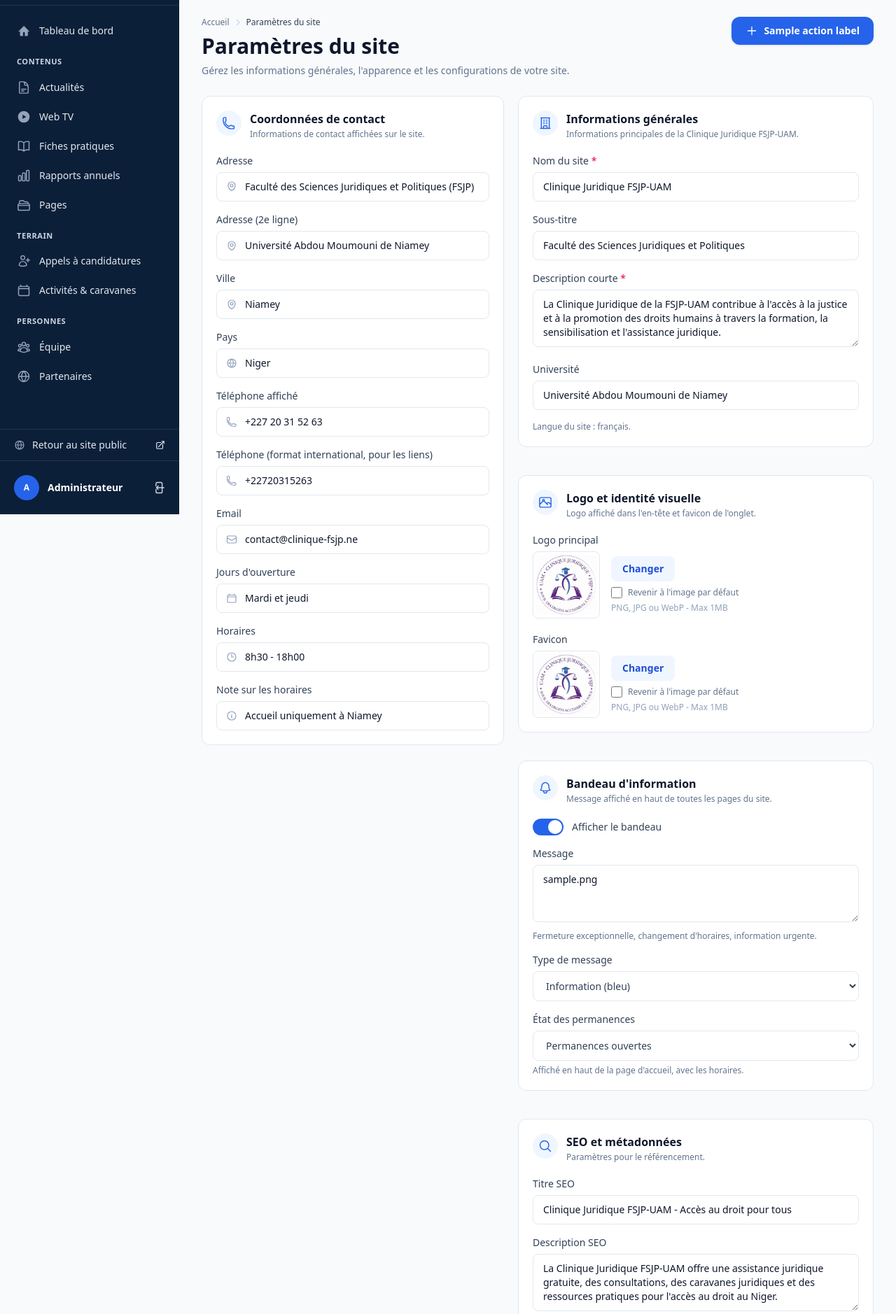
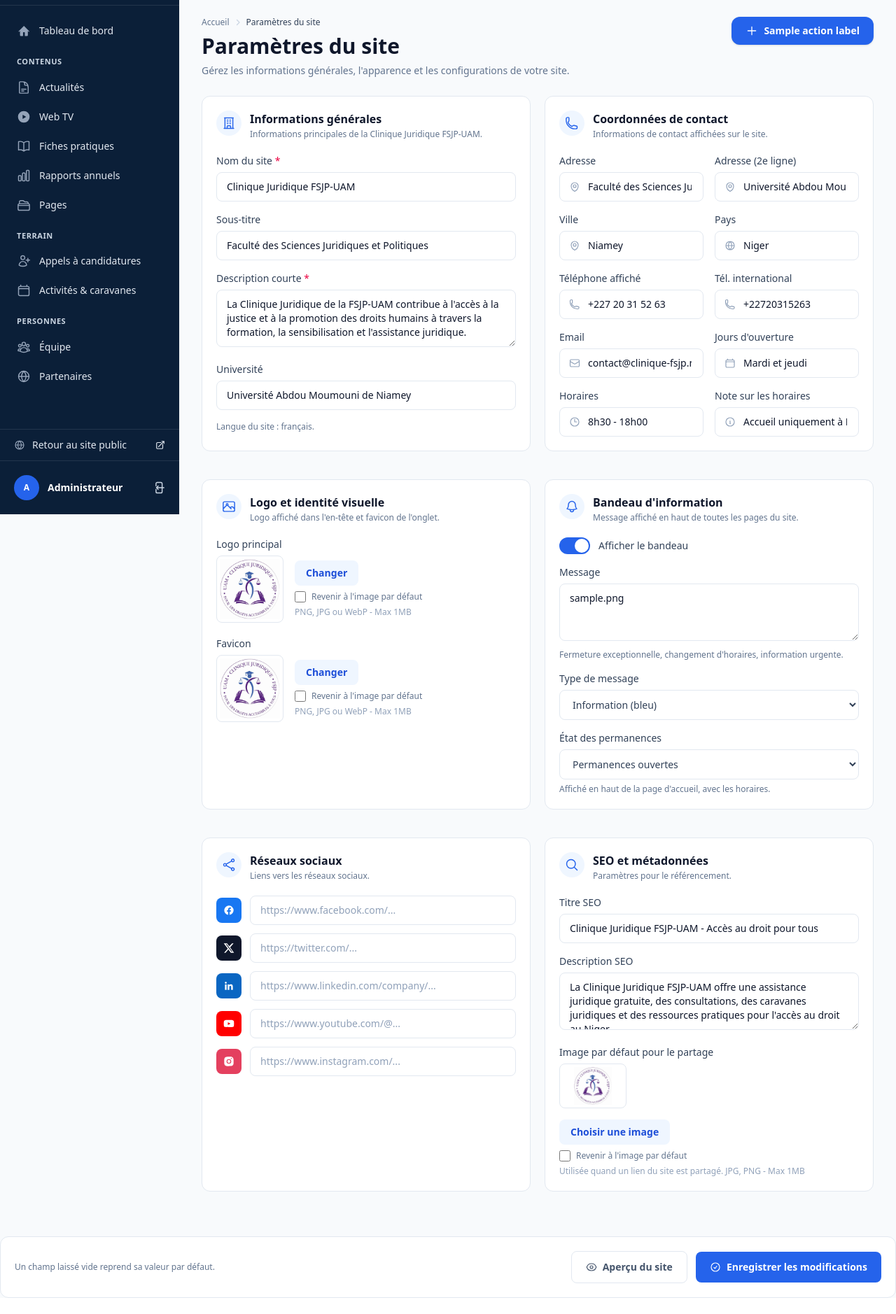
Before and after one commit to alihumdard/clinique, a Laravel app: template resources/views/admin/settings.blade.php in a window 1280 px wide. Shown: the part 65-1943 px from the top of the page at 70% size. After the commit the page ends 1920 px from the top, so only its background shows below. Run offline with Laravel 12, Linux system fonts and the light colour scheme; the template is opened without the code that fills it: most values are stand-ins (such as "Sample title", 1, 10 or a date in 2020); style sheets or scripts are compiled from the project's sources.

Commit message:
fix(settings): restore original 2-col grid, Contact fields in 2-col to reduce height
Grid: Général|Contact, Logo|Bandeau, Réseaux|SEO
Contact internal fields now in grid-cols-2 so card is shorter — eliminates gap.

Co-Authored-By: Claude Sonnet 4.6 <noreply@anthropic.com>

```diff
--- a/resources/views/admin/settings.blade.php
+++ b/resources/views/admin/settings.blade.php
@@ -28,76 +28,8 @@
 
         {{-- ============ SETTINGS CARDS ============ --}}
         {{-- ============ SETTINGS CARDS ============ --}}
-        <div class="mt-5 flex flex-col gap-5 lg:flex-row lg:items-start">
+        <div class="mt-5 grid grid-cols-1 gap-5 lg:grid-cols-2">
 
-            {{-- LEFT COL: Contact (tall card fills full height) --}}
-            <div class="lg:w-[45%]">
-            {{-- Contact details --}}
-            <section class="rounded-xl border border-slate-200 bg-white p-5 break-inside-avoid mb-5">
-                <div class="flex items-start gap-3">
-                    <x-icon-badge size="sm" class="shrink-0"><x-icon name="phone" class="h-5 w-5" /></x-icon-badge>
-                    <div class="min-w-0">
-                        <h2 class="text-base font-bold text-slate-900">Coordonnées de contact</h2>
-                        <p class="mt-0.5 text-xs text-slate-500">Informations de contact affichées sur le site.</p>
-                    </div>
-                </div>
-
-                <div class="mt-5 space-y-4">
-                    <div>
-                        <label for="contact-address" class="block text-sm font-medium text-slate-700">Adresse</label>
-                        <div class="relative mt-1.5">
-                            <span class="pointer-events-none absolute left-3.5 top-3 text-slate-400">
-                                <x-icon name="map-pin" class="h-4 w-4" />
-                            </span>
-                            <input
-                                type="text"
-                                id="contact-address"
-                                name="contact_address_line1"
-                                value="{{ old('contact_address_line1', config('clinique.contact.address.line1')) }}"
-                                placeholder="Faculté des Sciences Juridiques et Politiques"
-                                class="w-full rounded-lg border border-slate-200 py-2.5 pl-10 pr-4 text-sm text-slate-900 focus:border-primary-500 focus:outline-none focus:ring-1 focus:ring-primary-500"
-                            >
-                        </div>
-                    </div>
-
-                    @php
-                        $contactFields = [
-                            ['id' => 'contact-line2',   'name' => 'contact_address_line2',   'label' => 'Adresse (2e ligne)', 'type' => 'text',  'icon' => 'map-pin', 'value' => config('clinique.contact.address.line2')],
-                            ['id' => 'contact-city',    'name' => 'contact_address_city',    'label' => 'Ville',              'type' => 'text',  'icon' => 'map-pin', 'value' => config('clinique.contact.address.city')],
-                            ['id' => 'contact-country', 'name' => 'contact_address_country', 'label' => 'Pays',               'type' => 'text',  'icon' => 'globe',   'value' => config('clinique.contact.address.country')],
-                            ['id' => 'contact-phone',   'name' => 'contact_phone',           'label' => 'Téléphone affiché',  'type' => 'tel',   'icon' => 'phone',   'value' => config('clinique.contact.phone.display')],
-                            ['id' => 'contact-tel',     'name' => 'contact_phone_href',      'label' => 'Téléphone (format international, pour les liens)', 'type' => 'tel', 'icon' => 'phone', 'value' => config('clinique.contact.phone.tel')],
-                            ['id' => 'contact-email',   'name' => 'contact_email',           'label' => 'Email',              'type' => 'email', 'icon' => 'mail',    'value' => config('clinique.contact.email')],
-                            ['id' => 'hours-days',      'name' => 'hours_days',              'label' => "Jours d'ouverture",  'type' => 'text',  'icon' => 'calendar','value' => config('clinique.hours.days')],
-                            ['id' => 'hours-time',      'name' => 'hours_time',              'label' => 'Horaires',           'type' => 'text',  'icon' => 'clock',   'value' => config('clinique.hours.time')],
-                            ['id' => 'hours-note',      'name' => 'hours_note',              'label' => 'Note sur les horaires', 'type' => 'text', 'icon' => 'info',  'value' => config('clinique.hours.note')],
-                        ];
-                    @endphp
-
-                    @foreach ($contactFields as $field)
-                        <div>
-                            <label for="{{ $field['id'] }}" class="block text-sm font-medium text-slate-700">{{ $field['label'] }}</label>
-                            <div class="relative mt-1.5">
-                                <span class="pointer-events-none absolute left-3.5 top-1/2 -translate-y-1/2 text-slate-400">
-                                    <x-icon :name="$field['icon']" class="h-4 w-4" />
-                                </span>
-                                <input
-                                    type="{{ $field['type'] }}"
-                                    id="{{ $field['id'] }}"
-                                    name="{{ $field['name'] }}"
-                                    value="{{ old($field['name'], $field['value']) }}"
-                                    class="w-full rounded-lg border border-slate-200 py-2.5 pl-10 pr-4 text-sm text-slate-900 focus:border-primary-500 focus:outline-none focus:ring-1 focus:ring-primary-500"
-                                >
-                            </div>
-                        </div>
-                    @endforeach
-                </div>
-            </section>
-
-            </div>
-
-            {{-- RIGHT COL: 5 shorter cards --}}
-            <div class="flex flex-1 flex-col gap-5">
             {{-- General information --}}
             <section class="rounded-xl border border-slate-200 bg-white p-5 break-inside-avoid mb-5">
                 <div class="flex items-start gap-3">
@@ -170,6 +102,54 @@
                     </p>
                 </div>
             </section>
+
+            {{-- Contact details --}}
+            <section class="rounded-xl border border-slate-200 bg-white p-5 break-inside-avoid mb-5">
+                <div class="flex items-start gap-3">
+                    <x-icon-badge size="sm" class="shrink-0"><x-icon name="phone" class="h-5 w-5" /></x-icon-badge>
+                    <div class="min-w-0">
+                        <h2 class="text-base font-bold text-slate-900">Coordonnées de contact</h2>
+                        <p class="mt-0.5 text-xs text-slate-500">Informations de contact affichées sur le site.</p>
+                    </div>
+                </div>
+
+                <div class="mt-5 grid grid-cols-2 gap-4">
+                    @php
+                        $contactFields = [
+                            ['id' => 'contact-address',  'name' => 'contact_address_line1',   'label' => 'Adresse',            'type' => 'text',  'icon' => 'map-pin', 'value' => config('clinique.contact.address.line1'), 'placeholder' => 'Faculté des Sciences Juridiques'],
+                            ['id' => 'contact-line2',    'name' => 'contact_address_line2',   'label' => 'Adresse (2e ligne)', 'type' => 'text',  'icon' => 'map-pin', 'value' => config('clinique.contact.address.line2'), 'placeholder' => ''],
+                            ['id' => 'contact-city',     'name' => 'contact_address_city',    'label' => 'Ville',              'type' => 'text',  'icon' => 'map-pin', 'value' => config('clinique.contact.address.city'), 'placeholder' => ''],
+                            ['id' => 'contact-country',  'name' => 'contact_address_country', 'label' => 'Pays',               'type' => 'text',  'icon' => 'globe',   'value' => config('clinique.contact.address.country'), 'placeholder' => ''],
+                            ['id' => 'contact-phone',    'name' => 'contact_phone',           'label' => 'Téléphone affiché',  'type' => 'tel',   'icon' => 'phone',   'value' => config('clinique.contact.phone.display'), 'placeholder' => ''],
+                            ['id' => 'contact-tel',      'name' => 'contact_phone_href',      'label' => 'Tél. international', 'type' => 'tel',   'icon' => 'phone',   'value' => config('clinique.contact.phone.tel'), 'placeholder' => ''],
+                            ['id' => 'contact-email',    'name' => 'contact_email',           'label' => 'Email',              'type' => 'email', 'icon' => 'mail',    'value' => config('clinique.contact.email'), 'placeholder' => ''],
+                            ['id' => 'hours-days',       'name' => 'hours_days',              'label' => "Jours d'ouverture",  'type' => 'text',  'icon' => 'calendar','value' => config('clinique.hours.days'), 'placeholder' => ''],
+                            ['id' => 'hours-time',       'name' => 'hours_time',              'label' => 'Horaires',           'type' => 'text',  'icon' => 'clock',   'value' => config('clinique.hours.time'), 'placeholder' => ''],
+                            ['id' => 'hours-note',       'name' => 'hours_note',              'label' => 'Note sur les horaires', 'type' => 'text','icon' => 'info',   'value' => config('clinique.hours.note'), 'placeholder' => ''],
+                        ];
+                    @endphp
+
+                    @foreach ($contactFields as $field)
+                        <div>
+                            <label for="{{ $field['id'] }}" class="block text-sm font-medium text-slate-700">{{ $field['label'] }}</label>
+                            <div class="relative mt-1.5">
+                                <span class="pointer-events-none absolute left-3.5 top-1/2 -translate-y-1/2 text-slate-400">
+                                    <x-icon :name="$field['icon']" class="h-4 w-4" />
+                                </span>
+                                <input
+                                    type="{{ $field['type'] }}"
+                                    id="{{ $field['id'] }}"
+                                    name="{{ $field['name'] }}"
+                                    value="{{ old($field['name'], $field['value']) }}"
+                                    placeholder="{{ $field['placeholder'] }}"
+                                    class="w-full rounded-lg border border-slate-200 py-2.5 pl-10 pr-4 text-sm text-slate-900 focus:border-primary-500 focus:outline-none focus:ring-1 focus:ring-primary-500"
+                                >
+                            </div>
+                        </div>
+                    @endforeach
+                </div>
+            </section>
+
 
             {{-- Logo and visual identity --}}
             <section class="rounded-xl border border-slate-200 bg-white p-5 break-inside-avoid mb-5">
@@ -326,6 +306,50 @@
                 </div>
             </section>
 
+
+            {{-- Social networks --}}
+            <section class="rounded-xl border border-slate-200 bg-white p-5 break-inside-avoid mb-5">
+                <div class="flex items-start gap-3">
+                    <x-icon-badge size="sm" class="shrink-0"><x-icon name="share" class="h-5 w-5" /></x-icon-badge>
+                    <div class="min-w-0">
+                        <h2 class="text-base font-bold text-slate-900">Réseaux sociaux</h2>
+                        <p class="mt-0.5 text-xs text-slate-500">Liens vers les réseaux sociaux.</p>
+                    </div>
+                </div>
+
+                @php
+                    $networks = [
+                        ['key' => 'facebook',  'label' => 'Facebook',  'colour' => 'bg-[#1877F2]', 'path' => 'M22 12a10 10 0 10-11.56 9.88v-6.99H7.9V12h2.54V9.8c0-2.5 1.49-3.89 3.77-3.89 1.1 0 2.24.2 2.24.2v2.46h-1.26c-1.24 0-1.63.77-1.63 1.56V12h2.78l-.44 2.89h-2.34v6.99A10 10 0 0022 12z', 'placeholder' => 'https://www.facebook.com/...'],
+                        ['key' => 'x',         'label' => 'X',         'colour' => 'bg-slate-900',  'path' => 'M18.9 2H22l-7.4 8.4L23 22h-6.8l-5.3-6.9L4.8 22H1.7l7.9-9L1 2h7l4.8 6.3L18.9 2zm-1.2 18h1.9L7.3 3.9H5.3L17.7 20z', 'placeholder' => 'https://twitter.com/...'],
+                        ['key' => 'linkedin',  'label' => 'LinkedIn',  'colour' => 'bg-[#0A66C2]', 'path' => 'M20.45 20.45h-3.56v-5.57c0-1.33-.02-3.03-1.85-3.03-1.85 0-2.14 1.45-2.14 2.94v5.66H9.34V9h3.41v1.56h.05c.47-.9 1.64-1.85 3.37-1.85 3.6 0 4.27 2.37 4.27 5.46v6.28zM5.34 7.43a2.06 2.06 0 110-4.13 2.06 2.06 0 010 4.13zM7.12 20.45H3.56V9h3.56v11.45z', 'placeholder' => 'https://www.linkedin.com/company/...'],
+                        ['key' => 'youtube',   'label' => 'YouTube',   'colour' => 'bg-[#FF0000]', 'path' => 'M23 12s0-3.5-.45-5.17a2.98 2.98 0 00-2.1-2.1C18.78 4.3 12 4.3 12 4.3s-6.78 0-8.45.43a2.98 2.98 0 00-2.1 2.1C1 8.5 1 12 1 12s0 3.5.45 5.17a2.98 2.98 0 002.1 2.1C5.22 19.7 12 19.7 12 19.7s6.78 0 8.45-.43a2.98 2.98 0 002.1-2.1C23 15.5 23 12 23 12zM9.75 15.02V8.98L15.5 12l-5.75 3.02z', 'placeholder' => 'https://www.youtube.com/@...'],
+                        ['key' => 'instagram', 'label' => 'Instagram', 'colour' => 'bg-[#E4405F]', 'path' => 'M12 2c2.72 0 3.06.01 4.12.06 1.06.05 1.79.22 2.43.47.66.26 1.21.6 1.76 1.15.5.5.9 1.1 1.15 1.76.25.64.42 1.37.47 2.43C21.99 8.94 22 9.28 22 12s-.01 3.06-.06 4.12c-.05 1.06-.22 1.79-.47 2.43a4.9 4.9 0 01-1.15 1.76 4.9 4.9 0 01-1.76 1.15c-.64.25-1.37.42-2.43.47C15.06 21.99 14.72 22 12 22s-3.06-.01-4.12-.06c-1.06-.05-1.79-.22-2.43-.47a4.9 4.9 0 01-1.76-1.15 4.9 4.9 0 01-1.15-1.76c-.25-.64-.42-1.37-.47-2.43C2.01 15.06 2 14.72 2 12s.01-3.06.06-4.12c.05-1.06.22-1.79.47-2.43.26-.66.6-1.21 1.15-1.76a4.9 4.9 0 011.76-1.15c.64-.25 1.37-.42 2.43-.47C8.94 2.01 9.28 2 12 2zm0 5a5 5 0 100 10 5 5 0 000-10zm0 8.2a3.2 3.2 0 110-6.4 3.2 3.2 0 010 6.4zm5.2-8.4a1.2 1.2 0 100-2.4 1.2 1.2 0 000 2.4z', 'placeholder' => 'https://www.instagram.com/...'],
+                    ];
+                @endphp
+
+                <div class="mt-5 space-y-3">
+                    @foreach ($networks as $network)
+                        <div class="flex items-center gap-3">
+                            <span class="flex h-9 w-9 shrink-0 items-center justify-center rounded-lg {{ $network['colour'] }} text-white">
+                                <svg class="h-4 w-4" fill="currentColor" viewBox="0 0 24 24" aria-hidden="true">
+                                    <path d="{{ $network['path'] }}" />
+                                </svg>
+                            </span>
+
+                            <label for="social-{{ $network['key'] }}" class="sr-only">Lien {{ $network['label'] }}</label>
+                            <input
+                                type="url"
+                                id="social-{{ $network['key'] }}"
+                                name="social_{{ $network['key'] }}"
+                                value="{{ old('social_'.$network['key'], config('clinique.social.'.$network['key'])) }}"
+                                placeholder="{{ $network['placeholder'] }}"
+                                class="min-w-0 flex-1 rounded-lg border border-slate-200 px-3.5 py-2.5 text-sm text-slate-700 placeholder:text-slate-400 focus:border-primary-500 focus:outline-none focus:ring-1 focus:ring-primary-500"
+                            >
+                        </div>
+                    @endforeach
+                </div>
+            </section>
+
             {{-- SEO --}}
             <section class="rounded-xl border border-slate-200 bg-white p-5 break-inside-avoid mb-5">
                 <div class="flex items-start gap-3">
@@ -406,49 +430,8 @@
                 </div>
             </section>
 
-            {{-- Social networks --}}
-            <section class="rounded-xl border border-slate-200 bg-white p-5 break-inside-avoid mb-5">
-                <div class="flex items-start gap-3">
-                    <x-icon-badge size="sm" class="shrink-0"><x-icon name="share" class="h-5 w-5" /></x-icon-badge>
-                    <div class="min-w-0">
-                        <h2 class="text-base font-bold text-slate-900">Réseaux sociaux</h2>
-                        <p class="mt-0.5 text-xs text-slate-500">Liens vers les réseaux sociaux.</p>
-                    </div>
-                </div>
+        </div>{{-- end grid --}}
 
-                @php
-                    $networks = [
-                        ['key' => 'facebook',  'label' => 'Facebook',  'colour' => 'bg-[#1877F2]', 'path' => 'M22 12a10 10 0 10-11.56 9.88v-6.99H7.9V12h2.54V9.8c0-2.5 1.49-3.89 3.77-3.89 1.1 0 2.24.2 2.24.2v2.46h-1.26c-1.24 0-1.63.77-1.63 1.56V12h2.78l-.44 2.89h-2.34v6.99A10 10 0 0022 12z', 'placeholder' => 'https://www.facebook.com/...'],
-                        ['key' => 'x',         'label' => 'X',         'colour' => 'bg-slate-900',  'path' => 'M18.9 2H22l-7.4 8.4L23 22h-6.8l-5.3-6.9L4.8 22H1.7l7.9-9L1 2h7l4.8 6.3L18.9 2zm-1.2 18h1.9L7.3 3.9H5.3L17.7 20z', 'placeholder' => 'https://twitter.com/...'],
-                        ['key' => 'linkedin',  'label' => 'LinkedIn',  'colour' => 'bg-[#0A66C2]', 'path' => 'M20.45 20.45h-3.56v-5.57c0-1.33-.02-3.03-1.85-3.03-1.85 0-2.14 1.45-2.14 2.94v5.66H9.34V9h3.41v1.56h.05c.47-.9 1.64-1.85 3.37-1.85 3.6 0 4.27 2.37 4.27 5.46v6.28zM5.34 7.43a2.06 2.06 0 110-4.13 2.06 2.06 0 010 4.13zM7.12 20.45H3.56V9h3.56v11.45z', 'placeholder' => 'https://www.linkedin.com/company/...'],
-                        ['key' => 'youtube',   'label' => 'YouTube',   'colour' => 'bg-[#FF0000]', 'path' => 'M23 12s0-3.5-.45-5.17a2.98 2.98 0 00-2.1-2.1C18.78 4.3 12 4.3 12 4.3s-6.78 0-8.45.43a2.98 2.98 0 00-2.1 2.1C1 8.5 1 12 1 12s0 3.5.45 5.17a2.98 2.98 0 002.1 2.1C5.22 19.7 12 19.7 12 19.7s6.78 0 8.45-.43a2.98 2.98 0 002.1-2.1C23 15.5 23 12 23 12zM9.75 15.02V8.98L15.5 12l-5.75 3.02z', 'placeholder' => 'https://www.youtube.com/@...'],
-                        ['key' => 'instagram', 'label' => 'Instagram', 'colour' => 'bg-[#E4405F]', 'path' => 'M12 2c2.72 0 3.06.01 4.12.06 1.06.05 1.79.22 2.43.47.66.26 1.21.6 1.76 1.15.5.5.9 1.1 1.15 1.76.25.64.42 1.37.47 2.43C21.99 8.94 22 9.28 22 12s-.01 3.06-.06 4.12c-.05 1.06-.22 1.79-.47 2.43a4.9 4.9 0 01-1.15 1.76 4.9 4.9 0 01-1.76 1.15c-.64.25-1.37.42-2.43.47C15.06 21.99 14.72 22 12 22s-3.06-.01-4.12-.06c-1.06-.05-1.79-.22-2.43-.47a4.9 4.9 0 01-1.76-1.15 4.9 4.9 0 01-1.15-1.76c-.25-.64-.42-1.37-.47-2.43C2.01 15.06 2 14.72 2 12s.01-3.06.06-4.12c.05-1.06.22-1.79.47-2.43.26-.66.6-1.21 1.15-1.76a4.9 4.9 0 011.76-1.15c.64-.25 1.37-.42 2.43-.47C8.94 2.01 9.28 2 12 2zm0 5a5 5 0 100 10 5 5 0 000-10zm0 8.2a3.2 3.2 0 110-6.4 3.2 3.2 0 010 6.4zm5.2-8.4a1.2 1.2 0 100-2.4 1.2 1.2 0 000 2.4z', 'placeholder' => 'https://www.instagram.com/...'],
-                    ];
-                @endphp
-
-                <div class="mt-5 space-y-3">
-                    @foreach ($networks as $network)
-                        <div class="flex items-center gap-3">
-                            <span class="flex h-9 w-9 shrink-0 items-center justify-center rounded-lg {{ $network['colour'] }} text-white">
-                                <svg class="h-4 w-4" fill="currentColor" viewBox="0 0 24 24" aria-hidden="true">
-                                    <path d="{{ $network['path'] }}" />
-                                </svg>
-                            </span>
-
-                            <label for="social-{{ $network['key'] }}" class="sr-only">Lien {{ $network['label'] }}</label>
-                            <input
-                                type="url"
-                                id="social-{{ $network['key'] }}"
-                                name="social_{{ $network['key'] }}"
-                                value="{{ old('social_'.$network['key'], config('clinique.social.'.$network['key'])) }}"
-                                placeholder="{{ $network['placeholder'] }}"
-                                class="min-w-0 flex-1 rounded-lg border border-slate-200 px-3.5 py-2.5 text-sm text-slate-700 placeholder:text-slate-400 focus:border-primary-500 focus:outline-none focus:ring-1 focus:ring-primary-500"
-                            >
-                        </div>
-                    @endforeach
-                </div>
-            </section>
-            </div>
         </div>{{-- end layout --}}
 
         {{-- ============ ACTIONS ============ --}}
```
